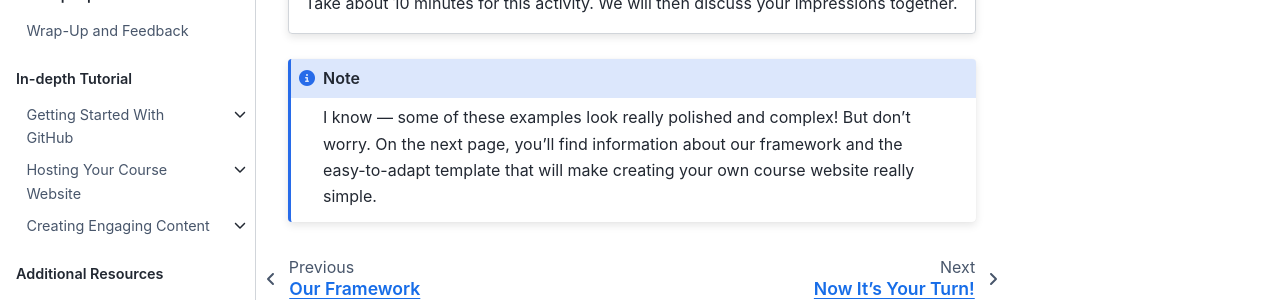
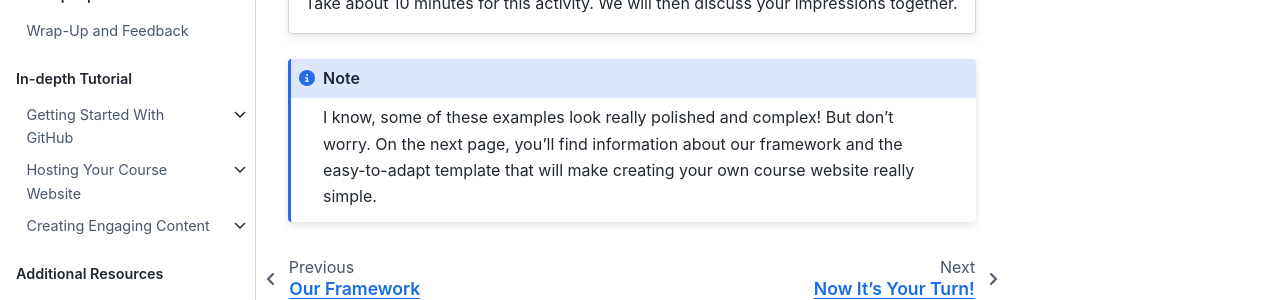
Before and after one commit to luciebinder/ws-openness-2025, a Jupyter Book: the page built from general-information/why_jb.md, in a window 1280 px wide and 900 px high, scrolled down 636 px. Shown: the part 488-788 px from the top of the window. Built offline with Jupyter Book 1.0.4 settings and Sphinx 7.4.7 and the Sphinx Book theme 1.1.4, drawn with Linux system fonts in a browser that asks for light colours.

Commit message:
Update why_jb.md

`````diff
--- a/general-information/why_jb.md
+++ b/general-information/why_jb.md
@@ -112,5 +112,5 @@ Take about 10 minutes for this activity. We will then discuss your impressions t
 ````
 
 ```{note}
-I know — some of these examples look really polished and complex! But don’t worry. On the next page, you’ll find information about our framework and the easy-to-adapt template that will make creating your own course website really simple.
+I know, some of these examples look really polished and complex! But don’t worry. On the next page, you’ll find information about our framework and the easy-to-adapt template that will make creating your own course website really simple.
 ```
`````
